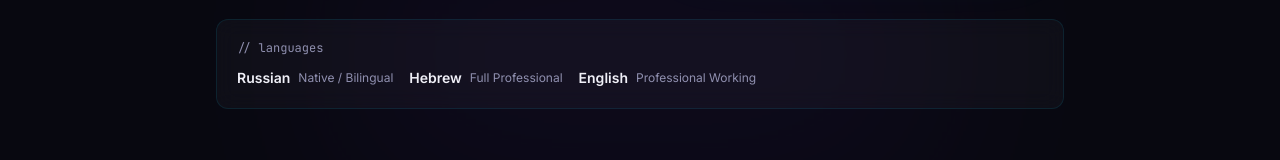
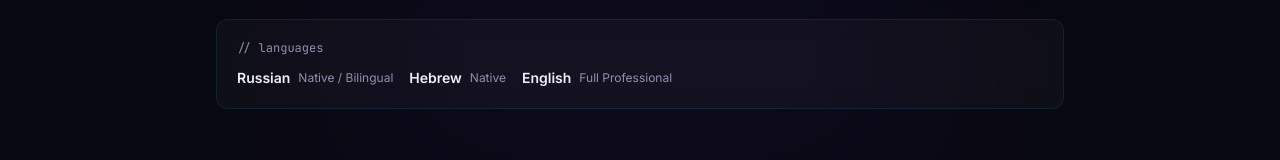
Before and after one commit to gek007/professional-site, a Next.js app: page / in a window 1280 px wide. Shown: the part 6935-7095 px from the top of the page. Built offline with nearby package versions, Linux system fonts and the light colour scheme.

Commit message:
fix: update language proficiency levels in Contact component

```diff
--- a/components/Contact.tsx
+++ b/components/Contact.tsx
@@ -1,6 +1,6 @@
 "use client";
 
-import { Mail, Linkedin, MapPin, Copy, Check } from "lucide-react";
+import { Check, Copy, Linkedin, Mail, MapPin } from "lucide-react";
 import { useState } from "react";
 
 export default function Contact() {
@@ -136,8 +136,8 @@ export default function Contact() {
           <div className="flex flex-wrap gap-4">
             {[
               { lang: "Russian", level: "Native / Bilingual" },
-              { lang: "Hebrew", level: "Full Professional" },
-              { lang: "English", level: "Professional Working" },
+              { lang: "Hebrew", level: "Native" },
+              { lang: "English", level: "Full Professional" },
             ].map(({ lang, level }) => (
               <div key={lang} className="flex items-center gap-2">
                 <span className="text-[#f0f0f8] font-semibold text-sm">
```
